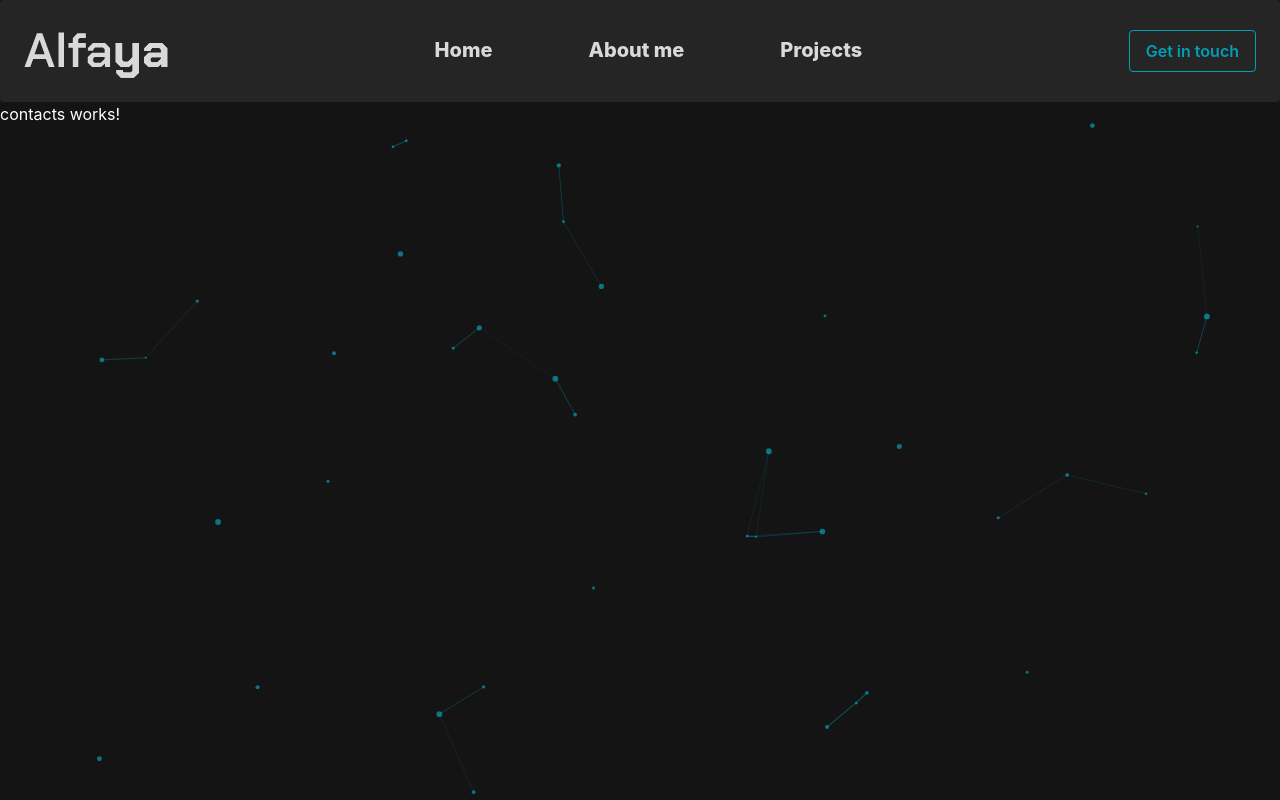
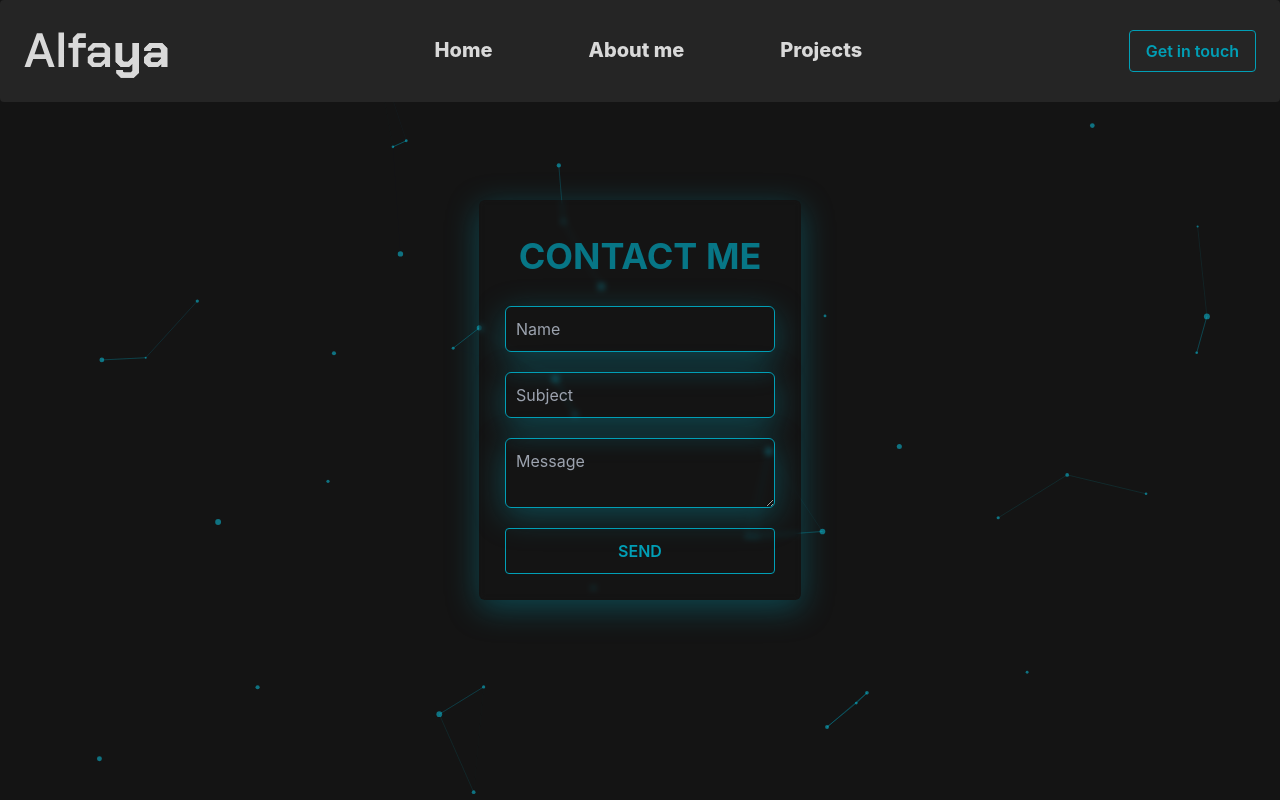
Before and after one commit to FelipeAlfaya/port-tailwind, a Next.js app: page /contact in a window 1280 px wide. Built offline with nearby package versions, Linux system fonts and the light colour scheme.

Commit message:
adding visual contact page, stil not working properly though

```diff
--- a/components/Banner.tsx
+++ b/components/Banner.tsx
@@ -9,8 +9,6 @@ function Banner() {
           src='/background.png'
           layout='fill'
           objectFit='cover'
-          width={100}
-          height={100}
         />
       </div>
       <div className='flex flex-col items-center justify-center space-y-2'>
--- a/pages/contact.tsx
+++ b/pages/contact.tsx
@@ -11,7 +11,32 @@ function contact() {
       </Head>
       <Header />
       <Particle />
-      <div>contacts works!</div>
+      <div className='msg-co flex flex-col container mx-auto max-w-fit max-h-fit px-4 p-4'>
+        <h1 className='text-6xl p-2.5 m-2.5  text-[#019fb6]/70 bg-transparent font-bold text-center md:text-4xl lg:text-4xl z-50'>
+          Contact me
+        </h1>
+        <input
+          type='text'
+          placeholder='Name'
+          className='p-2.5 m-2.5 bg-transparent border border-[#019fb6]'
+        ></input>
+        <input
+          type='text'
+          placeholder='Subject'
+          className='p-2.5 m-2.5 bg-transparent border border-[#019fb6]'
+        ></input>
+        <textarea
+          placeholder='Message'
+          className='p-2.5 m-2.5 bg-transparent border border-[#019fb6]'
+        ></textarea>
+        <a
+          className='sendButton bg-transparent flex items-center justify-center hover:bg-[#019fb6] text-[#019fb6]
+          font-semibold hover:text-white p-2.5 m-2.5 border border-[#019fb6] hover:border-transparent active:bg-[#55e8ff]
+         rounded select-none max-w-none max-h-max'
+        >
+          Send
+        </a>
+      </div>
     </div>
   )
 }
--- a/styles/globals.css
+++ b/styles/globals.css
@@ -7,15 +7,28 @@
   body {
     @apply bg-[#141414] text-white !scrollbar-thin !scrollbar-track-black/10 !scrollbar-thumb-gray-900;
   }
+
   body {
     font-family: 'Inter', sans-serif;
+  }
+
+  input, textarea {
+    backdrop-filter: blur( 5px );
+    -webkit-backdrop-filter: blur( 5px );
+    border-radius: 6px;
+    display: inline-block;
+    margin: 0;
+    box-shadow: 0 8px 32px 0 rgba( 1, 159, 182, 0.37 );
+    padding: 4px;
   }
 }
 
 /* grid items-center justify-center space-y-2*/
 @layer components {
 
-  .downloadButton {
+
+  .downloadButton,
+  .msg-co {
     backdrop-filter: blur( 3px );
     -webkit-backdrop-filter: blur( 3px );
     border-radius: 6px;
@@ -23,6 +36,13 @@
     margin: 0;
     text-transform: uppercase;
     box-shadow: 0 8px 32px 0 rgba( 1, 159, 182, 0.37 );
+  }
+
+  .msg-co {
+    top: 50%;
+    left: 50%;
+    transform: translate(-50%, -50%);
+    position: absolute;
   }
 
 
```
